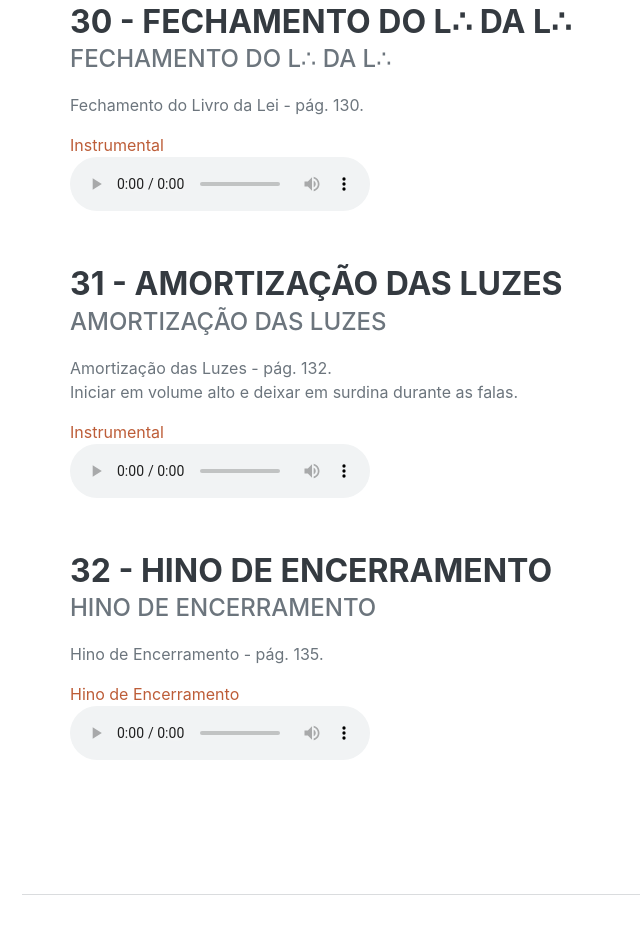
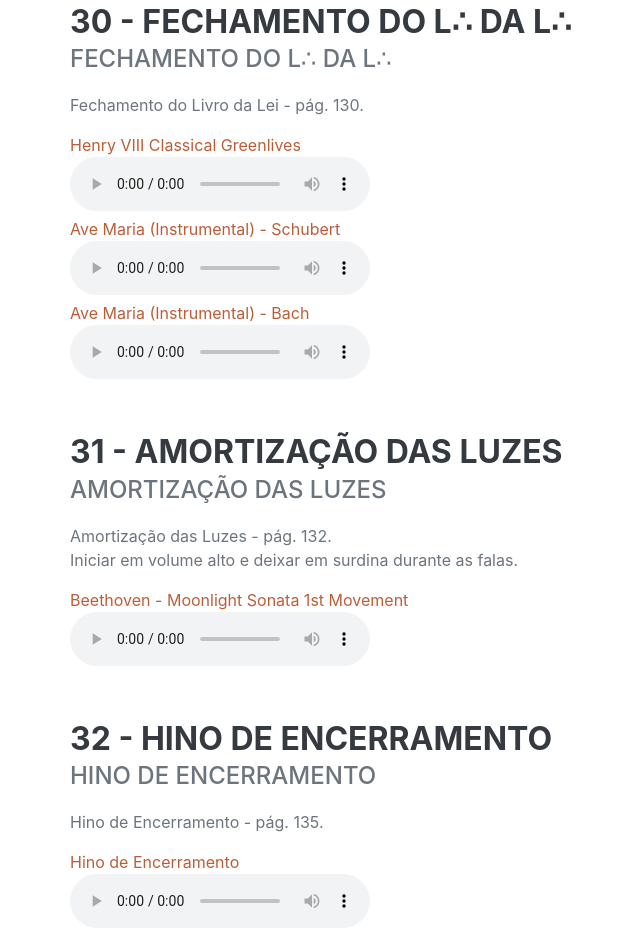
Before and after one commit to BrunoJAlvesSantos/app_mestre_harmonia, a plain HTML site: page index.html in a window 1280 px wide. Shown: the part 4460-5397 px from the top of the page, without its empty margins (250-890 px from the left). Drawn offline with nearby package versions, Linux system fonts and the light colour scheme; a web font is replaced by a local one.

Commit message:
atualizações diversas14

```diff
--- a/index.html
+++ b/index.html
@@ -295,10 +295,24 @@
                             <p>Fechamento do Livro da Lei - pág. 130.</br>
                                 </p>
 
-                                <div class="flex-shrink-0"><span class="text-primary">Instrumental</span></div>
-
-                                <audio controls autobuffer loop preload>
-                                    <source src="audio/FAIXA 32 - FECHAMENTO DO LIVRO DA LEI.mp3" type="audio/mpeg">
+                                <div class="flex-shrink-0"><span class="text-primary">Henry VIII Classical Greenlives</span></div>
+
+                                <audio controls autobuffer loop preload>
+                                   <source src="audio/Henry VIII Classical Greenlives.mp3" type="audio/mpeg">
+                                Your browser does not support the audio element.
+                                </audio>
+
+                                <div class="flex-shrink-0"><span class="text-primary">Ave Maria (Instrumental) - Schubert</span></div>
+
+                                <audio controls autobuffer loop preload>
+                                   <source src="audio/3. Ave Maria (Instrumental) - Schubert - Violin and Piano (128 kbps).mp3" type="audio/mpeg">
+                                Your browser does not support the audio element.
+                                </audio>
+
+                                <div class="flex-shrink-0"><span class="text-primary">Ave Maria (Instrumental) - Bach</span></div>
+
+                                <audio controls autobuffer loop preload>
+                                   <source src="audio/BachGounod - Ave Maria.mp3" type="audio/mpeg">
                                 Your browser does not support the audio element.
                                 </audio>
                         </div>
@@ -312,10 +326,10 @@
                                 Iniciar em volume alto e deixar em surdina durante as falas.</br>
                                 </p>
 
-                                <div class="flex-shrink-0"><span class="text-primary">Instrumental</span></div>
-
-                                <audio controls autobuffer loop preload>
-                                    <source src="audio/FAIXA 33 - AMORTIZACAO DA LUZES (SURDINA).mp3" type="audio/mpeg">
+                                <div class="flex-shrink-0"><span class="text-primary">Beethoven - Moonlight Sonata 1st Movement</span></div>
+
+                                <audio controls autobuffer loop preload>
+                                    <source src="audio/Beethoven - Moonlight Sonata 1st Movement.mp3" type="audio/mpeg">
                                 Your browser does not support the audio element.
                                 </audio>
                         </div>
@@ -617,10 +631,24 @@
                             <p>Fechamento do Livro da Lei - pág. 267.</br>
                                 </p>
 
-                                <div class="flex-shrink-0"><span class="text-primary">Instrumental</span></div>
-
-                                <audio controls autobuffer loop preload>
-                                    <source src="audio/FAIXA 32 - FECHAMENTO DO LIVRO DA LEI.mp3" type="audio/mpeg">
+                                <div class="flex-shrink-0"><span class="text-primary">Henry VIII Classical Greenlives</span></div>
+
+                                <audio controls autobuffer loop preload>
+                                   <source src="audio/Henry VIII Classical Greenlives.mp3" type="audio/mpeg">
+                                Your browser does not support the audio element.
+                                </audio>
+
+                                <div class="flex-shrink-0"><span class="text-primary">Ave Maria (Instrumental) - Schubert</span></div>
+
+                                <audio controls autobuffer loop preload>
+                                   <source src="audio/3. Ave Maria (Instrumental) - Schubert - Violin and Piano (128 kbps).mp3" type="audio/mpeg">
+                                Your browser does not support the audio element.
+                                </audio>
+
+                                <div class="flex-shrink-0"><span class="text-primary">Ave Maria (Instrumental) - Bach</span></div>
+
+                                <audio controls autobuffer loop preload>
+                                   <source src="audio/BachGounod - Ave Maria.mp3" type="audio/mpeg">
                                 Your browser does not support the audio element.
                                 </audio>
                         </div>
@@ -634,10 +662,10 @@
                                 Iniciar em volume alto e deixar em surdina durante as falas.</br>
                                 </p>
 
-                                <div class="flex-shrink-0"><span class="text-primary">Instrumental</span></div>
-
-                                <audio controls autobuffer loop preload>
-                                    <source src="audio/FAIXA 33 - AMORTIZACAO DA LUZES (SURDINA).mp3" type="audio/mpeg">
+                                <div class="flex-shrink-0"><span class="text-primary">Beethoven - Moonlight Sonata 1st Movement</span></div>
+
+                                <audio controls autobuffer loop preload>
+                                    <source src="audio/Beethoven - Moonlight Sonata 1st Movement.mp3" type="audio/mpeg">
                                 Your browser does not support the audio element.
                                 </audio>
                         </div>
@@ -827,7 +855,7 @@
                             <p>Formação de Comissão - pág. 188.</br>
                              </p>
 
-                                <div class="flex-shrink-0"><span class="text-primary">Ode to Joy (Beethoven)/span></div>
+                                <div class="flex-shrink-0"><span class="text-primary">Ode to Joy (Beethoven)</span></div>
 
                                 <audio controls autobuffer loop preload>
                                     <source src="audio/Ode to Joy (Beethoven) - LUKA.mp3" type="audio/mpeg">
@@ -1209,10 +1237,24 @@
                             <p>Fechamento do Livro da Lei - pág. 267.</br>
                                 </p>
 
-                                <div class="flex-shrink-0"><span class="text-primary">Instrumental</span></div>
-
-                                <audio controls autobuffer loop preload>
-                                    <source src="audio/FAIXA 32 - FECHAMENTO DO LIVRO DA LEI.mp3" type="audio/mpeg">
+                                <div class="flex-shrink-0"><span class="text-primary">Henry VIII Classical Greenlives</span></div>
+
+                                <audio controls autobuffer loop preload>
+                                   <source src="audio/Henry VIII Classical Greenlives.mp3" type="audio/mpeg">
+                                Your browser does not support the audio element.
+                                </audio>
+
+                                <div class="flex-shrink-0"><span class="text-primary">Ave Maria (Instrumental) - Schubert</span></div>
+
+                                <audio controls autobuffer loop preload>
+                                   <source src="audio/3. Ave Maria (Instrumental) - Schubert - Violin and Piano (128 kbps).mp3" type="audio/mpeg">
+                                Your browser does not support the audio element.
+                                </audio>
+
+                                <div class="flex-shrink-0"><span class="text-primary">Ave Maria (Instrumental) - Bach</span></div>
+
+                                <audio controls autobuffer loop preload>
+                                   <source src="audio/BachGounod - Ave Maria.mp3" type="audio/mpeg">
                                 Your browser does not support the audio element.
                                 </audio>
                         </div>
@@ -1226,10 +1268,10 @@
                                 Iniciar em volume alto e deixar em surdina durante as falas.</br>
                                 </p>
 
-                                <div class="flex-shrink-0"><span class="text-primary">Instrumental</span></div>
-
-                                <audio controls autobuffer loop preload>
-                                    <source src="audio/FAIXA 33 - AMORTIZACAO DA LUZES (SURDINA).mp3" type="audio/mpeg">
+                                <div class="flex-shrink-0"><span class="text-primary">Beethoven - Moonlight Sonata 1st Movement</span></div>
+
+                                <audio controls autobuffer loop preload>
+                                    <source src="audio/Beethoven - Moonlight Sonata 1st Movement.mp3" type="audio/mpeg">
                                 Your browser does not support the audio element.
                                 </audio>
                         </div>
```
Also changed, not shown: 5 other files.
